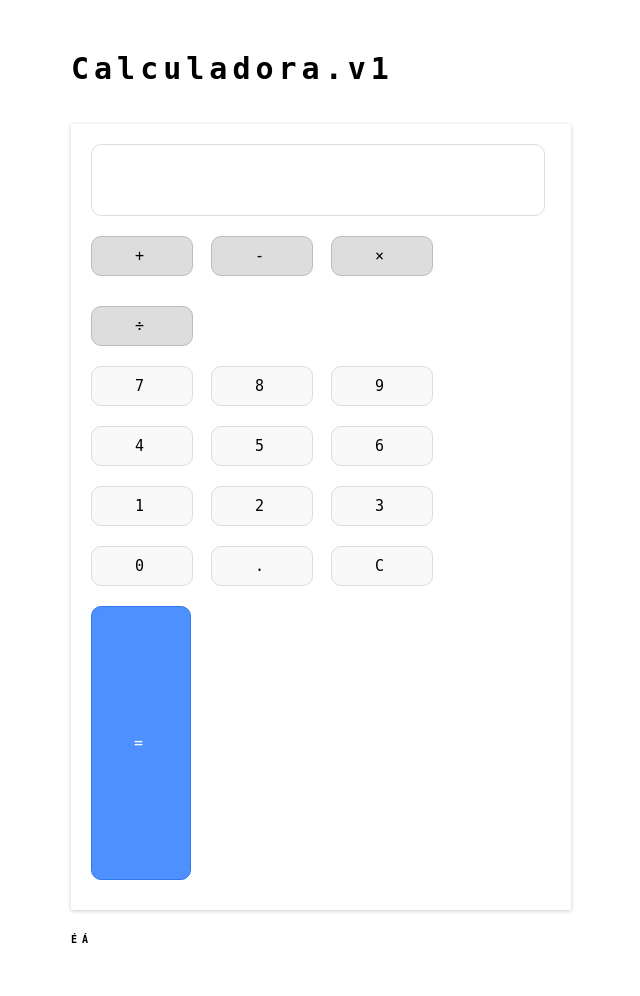
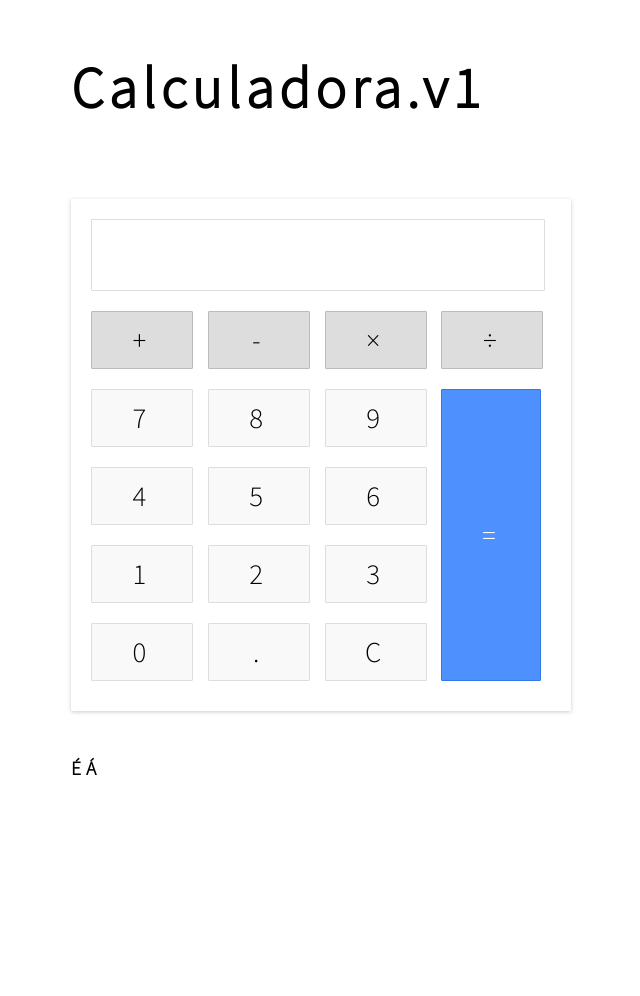
Before and after one commit to aguila-erik/calculadora_js, a PHP site: page / in a window 1280 px wide. Shown: the whole page, without its empty margins (319-959 px from the left). After the commit the page ends 775 px from the top, so only its background shows below. Run offline with PHP 8.4, Linux system fonts and the light colour scheme.

Commit message:
Update styles.css

```diff
--- a/styles.css
+++ b/styles.css
@@ -1,17 +1,13 @@
 body {
     width: 500px;
     margin: 4% auto;
-    font-family: 'Major Mono Display', monospace;
+    font-family: 'Source Sans Pro', sans-serif;
     letter-spacing: 5px;
-    font-size: 15px;
+    font-size: 1.8rem;
     -moz-user-select: none;
     -webkit-user-select: none;
     -ms-user-select: none;
   }
-
-  h1, h6 {
-      font-family: 'Major Mono Display', monospace;
-    }
 
   .calculator {
     padding: 20px;
@@ -22,13 +18,13 @@
 
   .input {
     border: 1px solid #ddd;
-    border-radius: 10px;
+    border-radius: 1px;
     height: 60px;
     padding-right: 15px;
     padding-top: 10px;
     text-align: right;
     margin-right: 6px;
-    font-size: 15px;
+    font-size: 2.5rem;
     overflow-x: auto;
     transition: all .2s ease-in-out;
   }
@@ -46,7 +42,7 @@
   .operators div {
     display: inline-block;
     border: 1px solid #bbb;
-    border-radius: 10px;
+    border-radius: 1px;
     width: 80px;
     text-align: center;
     padding: 10px;
@@ -74,7 +70,7 @@
   .numbers div {
     display: inline-block;
     border: 1px solid #ddd;
-    border-radius: 10px;
+    border-radius: 1px;
     width: 80px;
     text-align: center;
     padding: 10px;
@@ -98,7 +94,7 @@
   div.equal {
     display: inline-block;
     border: 1px solid #3079ED;
-    border-radius: 10px;
+    border-radius: 1px;
     width: 17%;
     text-align: center;
     padding: 127px 10px;
```
